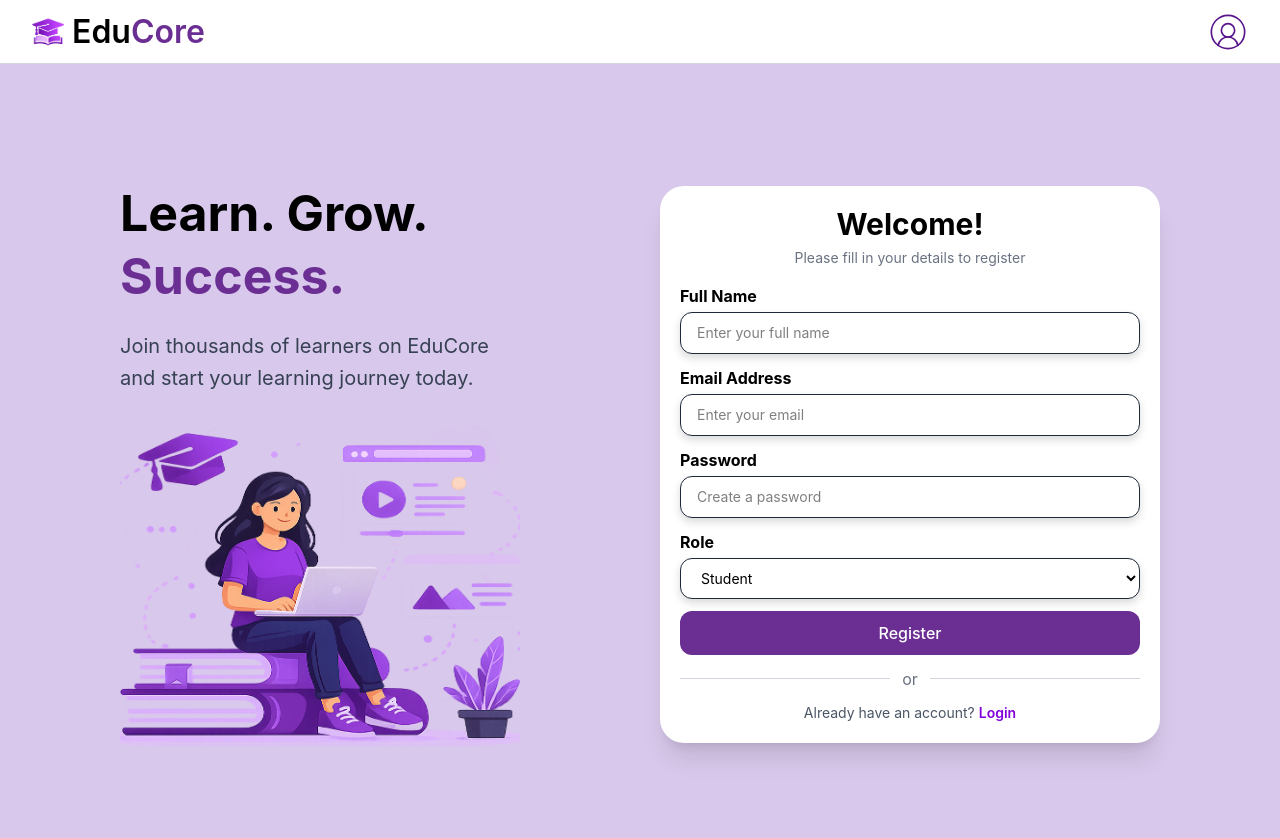
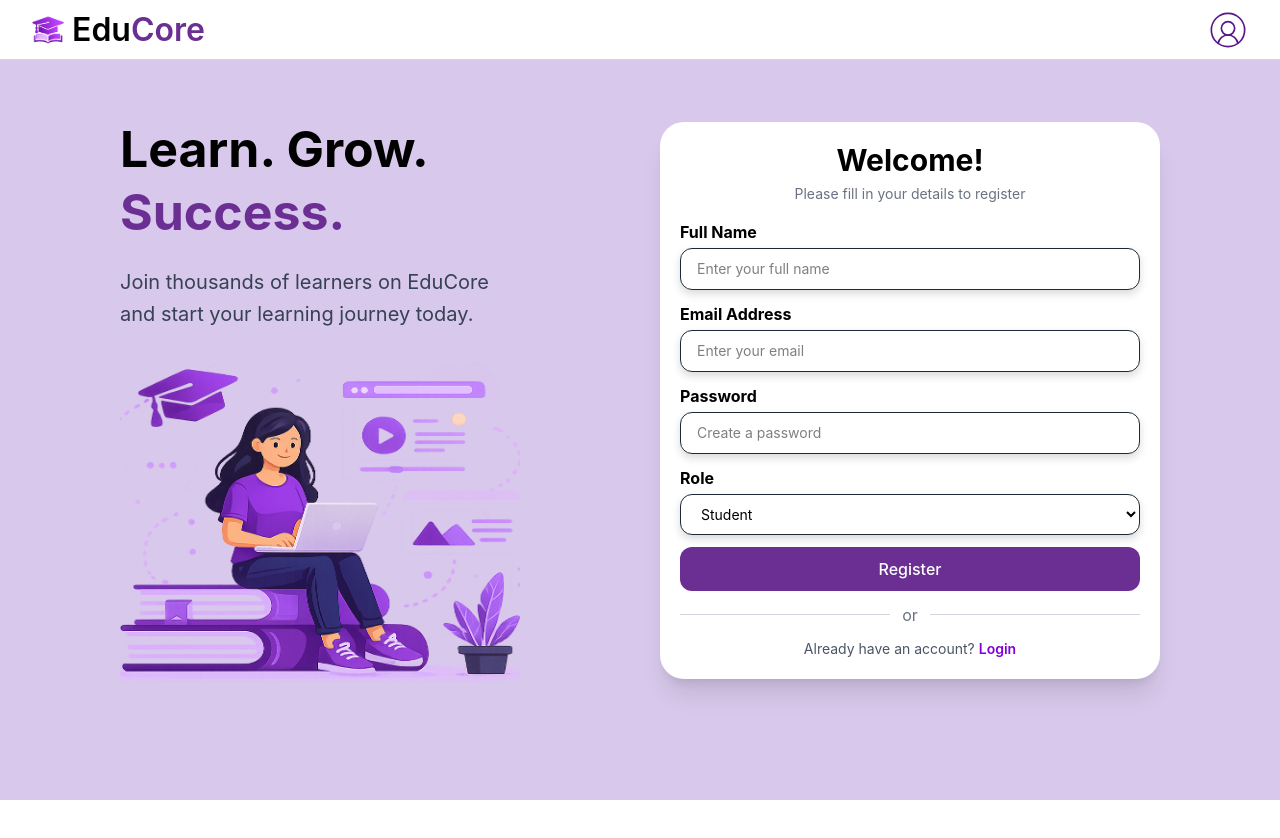
Before and after one commit to Charumehra/EduCore, a React (Vite) app in the folder client/: page /register in a window 1280 px wide. Shown: the top 838 px of the page. After the commit the page ends 800 px from the top, so only its background shows below. Built offline with nearby package versions, Linux system fonts and the light colour scheme; no server answers.

Commit message:
update Navbar , Login , Home, Register

```diff
--- a/client/src/components/Navbar.jsx
+++ b/client/src/components/Navbar.jsx
@@ -3,7 +3,7 @@ import logo from "../assets/logo.png";
 
 function Navbar() {
   return (
-    <nav className="h-16 border-b border-gray-300 bg-white px-4 sm:px-6 lg:px-8 flex items-center justify-between">
+    <nav className="h-15 border-b border-gray-300 bg-white px-4 sm:px-6 lg:px-8 flex items-center justify-between z-50 fixed top-0 left-0 right-0">
       {/* Logo */}
       <div className="flex items-center gap-1 sm:gap-2 shrink-0">
         <img
--- a/client/src/pages/Home.jsx
+++ b/client/src/pages/Home.jsx
@@ -35,7 +35,7 @@ const stats = [
 
 function Home() {
   return (
-    <div className="min-h-screen bg-[#F7F3FF] text-slate-900">
+    <div className="min-h-screen bg-[#F7F3FF] text-slate-900 z-0">
       <main className="min-h-screen">
         <section className="relative">
           <div className="absolute inset-0 -z-10 bg-[radial-gradient(circle_at_top_left,rgba(107,46,147,0.18),transparent_35%),radial-gradient(circle_at_bottom_right,rgba(0,0,0,0.06),transparent_30%)]" />
--- a/client/src/pages/Login.jsx
+++ b/client/src/pages/Login.jsx
@@ -43,7 +43,7 @@ function Login() {
   };
 
   return (
-    <div className="h-screen overflow-y-auto bg-[#D8C8EB] flex items-center justify-center px-4 py-8 sm:px-6 lg:px-10 lg:py-0">
+    <div className="h-screen overflow-y-auto bg-[#D8C8EB] flex items-center justify-center px-4 py-8 sm:px-6 lg:px-10 lg:py-0 z-0">
       <div className="max-w-7xl w-full grid lg:grid-cols-2 gap-6 sm:gap-8 lg:gap-10 items-center lg:px-20">
         {/* Left Section */}
         <div className="flex flex-col  items-center text-center lg:items-start lg:text-left object-contain ">
--- a/client/src/pages/Register.jsx
+++ b/client/src/pages/Register.jsx
@@ -49,7 +49,7 @@ function Register() {
     }
   };
   return (
-    <div className="h-screen overflow-y-auto bg-[#D8C8EB] flex items-center justify-center px-4 py-8 sm:px-6 lg:px-10 lg:py-0">
+    <div className="h-screen overflow-y-auto bg-[#D8C8EB] flex items-center justify-center px-4 py-8 sm:px-6 lg:px-10 lg:py-0 z-0">
       <div className="max-w-7xl w-full grid lg:grid-cols-2 gap-6 sm:gap-8 lg:gap-10 items-center lg:px-20">
         <div className="flex flex-col items-center text-center lg:items-start lg:text-left object-contain">
           <h1 className="text-4xl sm:text-5xl lg:text-[50px] font-bold leading-tight">
```
